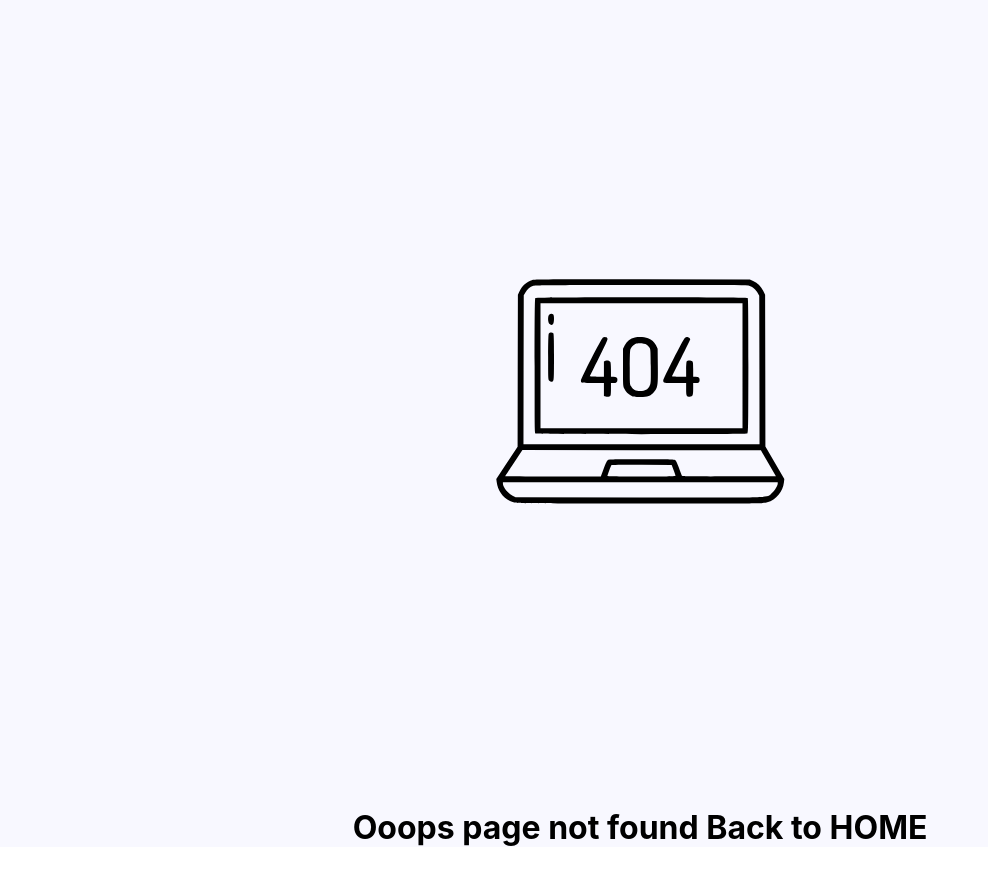
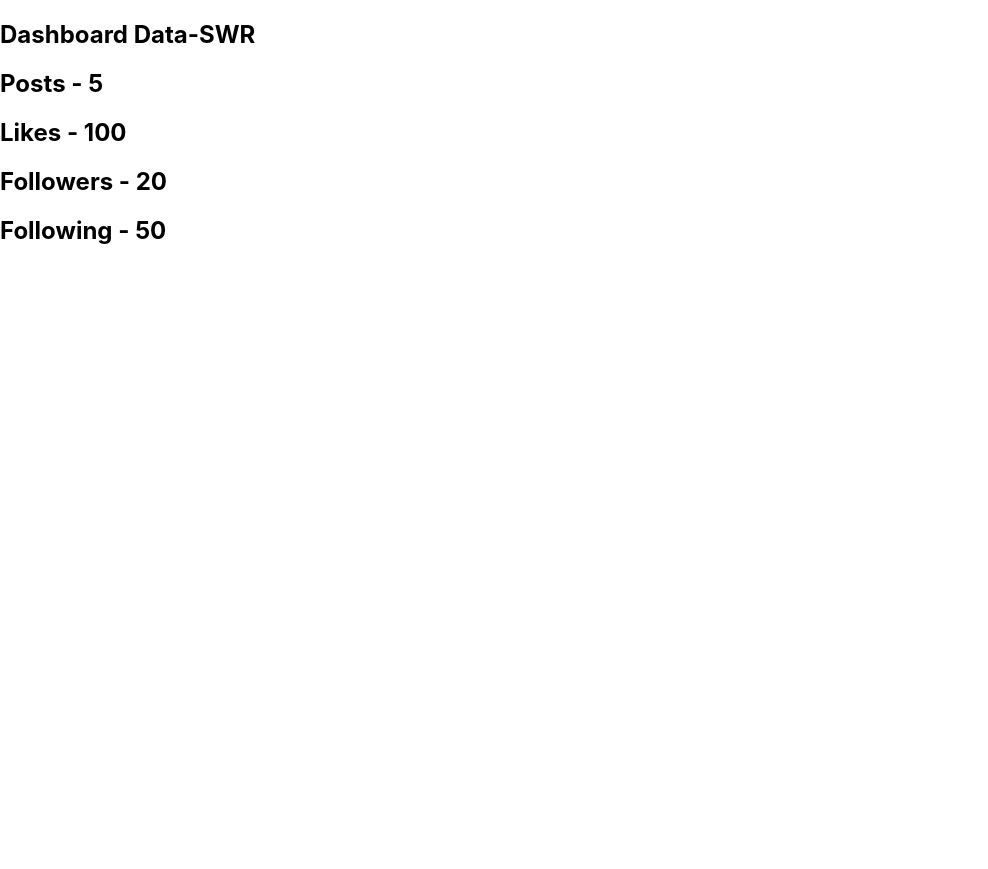
Before and after one commit to chowdhuryy-ifty/nextJS-from-codeevolution, a Next.js app: page /dashboard-swr in a window 1280 px wide. Before the commit this address had no page. Shown: the whole page, without its empty margins (0-988 px from the left). After the commit the page ends 800 px from the top, so only its background shows below. Built offline with nearby package versions, Linux system fonts and the light colour scheme; data requests are answered from the project's data file.

Commit message:
client side data fetching by swr

```diff
--- a/package.json
+++ b/package.json
@@ -12,7 +12,8 @@
     "json-server": "^0.17.1",
     "next": "13.0.2",
     "react": "18.2.0",
-    "react-dom": "18.2.0"
+    "react-dom": "18.2.0",
+    "swr": "^1.3.0"
   },
   "devDependencies": {
     "eslint": "8.27.0",
--- /dev/null
+++ b/pages/dashboard-swr.js
@@ -0,0 +1,22 @@
+import useSWR from 'swr'
+
+const fetcher = async () => {
+    const response = await fetch(`http://localhost:4000/dashboard`)
+    return await response.json()
+}
+
+export default function DashboardSwr() {
+    const {data, error} = useSWR('dashboard', fetcher)
+
+    if (error) return 'An error has occurred'
+    if (!data) return 'Loading ............'
+    return (
+        <div>
+            <h2>Dashboard Data-SWR</h2>
+            <h2>Posts - {data.posts}</h2>
+            <h2>Likes - {data.likes}</h2>
+            <h2>Followers - {data.followers}</h2>
+            <h2>Following - {data.following}</h2>
+        </div>
+    )
+}
```
Also changed, not shown: 1 other file (tests, documents, lock files or other folders).
